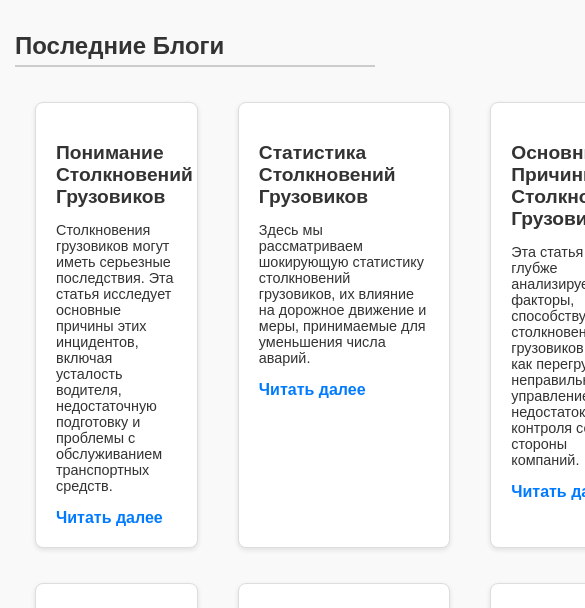
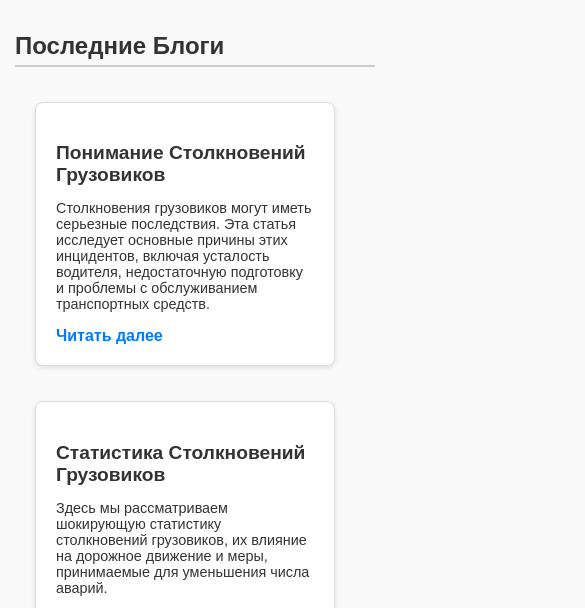
Before and after one commit to HTML-Dragon/Dragon.github.io, a plain HTML site: page index.html in a window 390 px wide. Shown: the part 168-776 px from the top of the page, 585 px wide, since content can reach past the window. Drawn offline with Linux system fonts and the light colour scheme.

Commit message:
Add files via upload

```diff
--- a/index.html
+++ b/index.html
@@ -1,6 +1,8 @@
 <!DOCTYPE html>
 <html lang="ru">
 <head>
+    <script async src="https://pagead2.googlesyndication.com/pagead/js/adsbygoogle.js?client=ca-pub-5203782975443424"
+     crossorigin="anonymous"></script>
     <meta charset="UTF-8">
     <meta name="viewport" content="width=device-width, initial-scale=1.0">
     <title>Анализ Безопасности Дорожного Движения</title>
@@ -95,6 +97,18 @@
                 margin-bottom: 15px; /* Добавленный нижний отступ для промежутка */
             }
         }
+        @media (max-width: 768px) {
+    .blog-container {
+        grid-template-columns: repeat(2, 1fr); /* 2 columns for tablets */
+    }
+}
+
+@media (max-width: 480px) {
+    .blog-container {
+        grid-template-columns: 1fr; /* 1 column for phones */
+    }
+}
+
     </style>
 </head>
 <body>
```
Also changed, not shown: blog1.html (+2 -0 lines), blog10.html (+2 -0 lines), blog11.html (+2 -0 lines), blog2.html (+2 -0 lines), blog3.html (+2 -0 lines), blog4.html (+2 -0 lines), blog5.html (+2 -0 lines), blog6.html (+2 -0 lines), blog7.html (+2 -0 lines), blog8.html (+2 -0 lines), blog9.html (+2 -0 lines).
